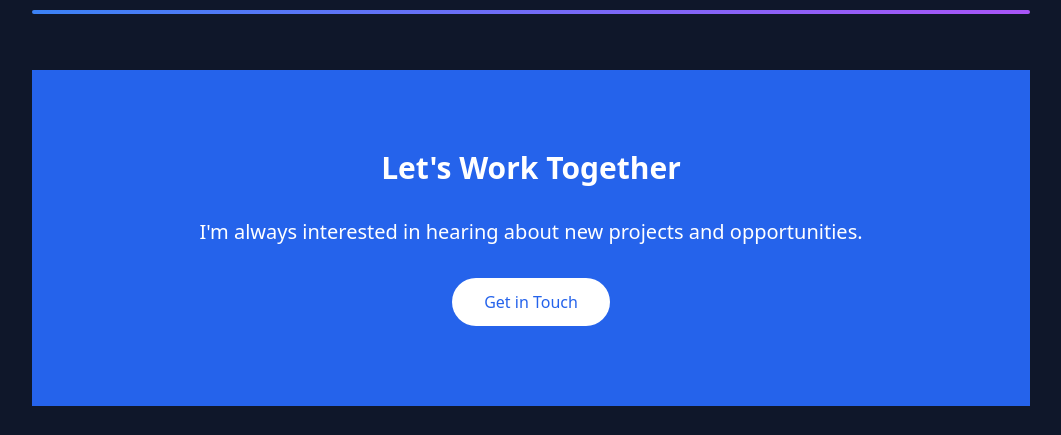
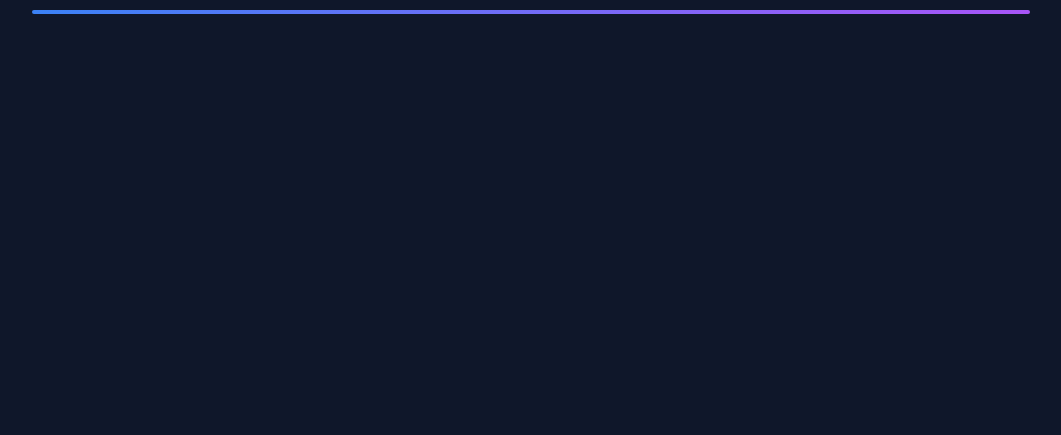
Before and after one commit to vedantlahane/portfolio, a React (Vite) app in the folder client/: page / in a window 1280 px wide. Shown: the part 2780-3215 px from the top of the page, without its empty margins (109-1170 px from the left). After the commit the page ends 2882 px from the top, so only its background shows below. Built offline with nearby package versions, Linux system fonts and the light colour scheme.

Commit message:
Update Home.jsx

```diff
--- a/client/src/pages/Home.jsx
+++ b/client/src/pages/Home.jsx
@@ -321,21 +321,7 @@ const Home = () => {
         <div className="h-1 mt-36 bg-gradient-to-r from-blue-500 to-purple-500 bg-clip-content rounded-md"></div>
       </section>
       {/* Contact CTA Section */}
-      <section className="py-20 bg-blue-600 text-white">
-        <div className="container mx-auto px-4 text-center">
-          <h2 className="text-3xl font-bold mb-8">Let's Work Together</h2>
-          <p className="text-xl mb-8 max-w-2xl mx-auto">
-            I'm always interested in hearing about new projects and
-            opportunities.
-          </p>
-          <Link
-            to="/contact"
-            className="bg-white text-blue-600 px-8 py-3 rounded-full hover:bg-blue-50 transition-colors inline-block"
-          >
-            Get in Touch
-          </Link>
-        </div>
-      </section>
+
     </div>
   );
 };
```
